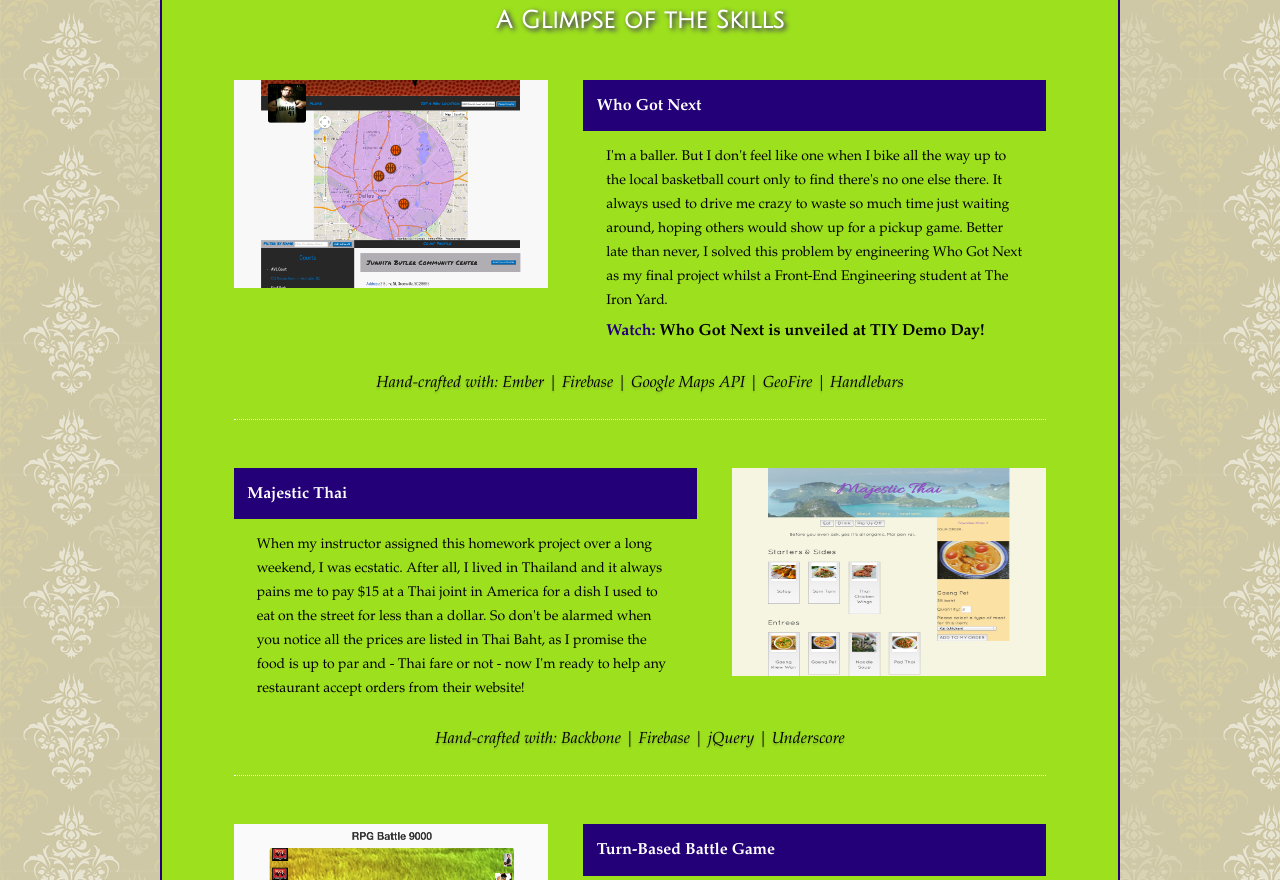
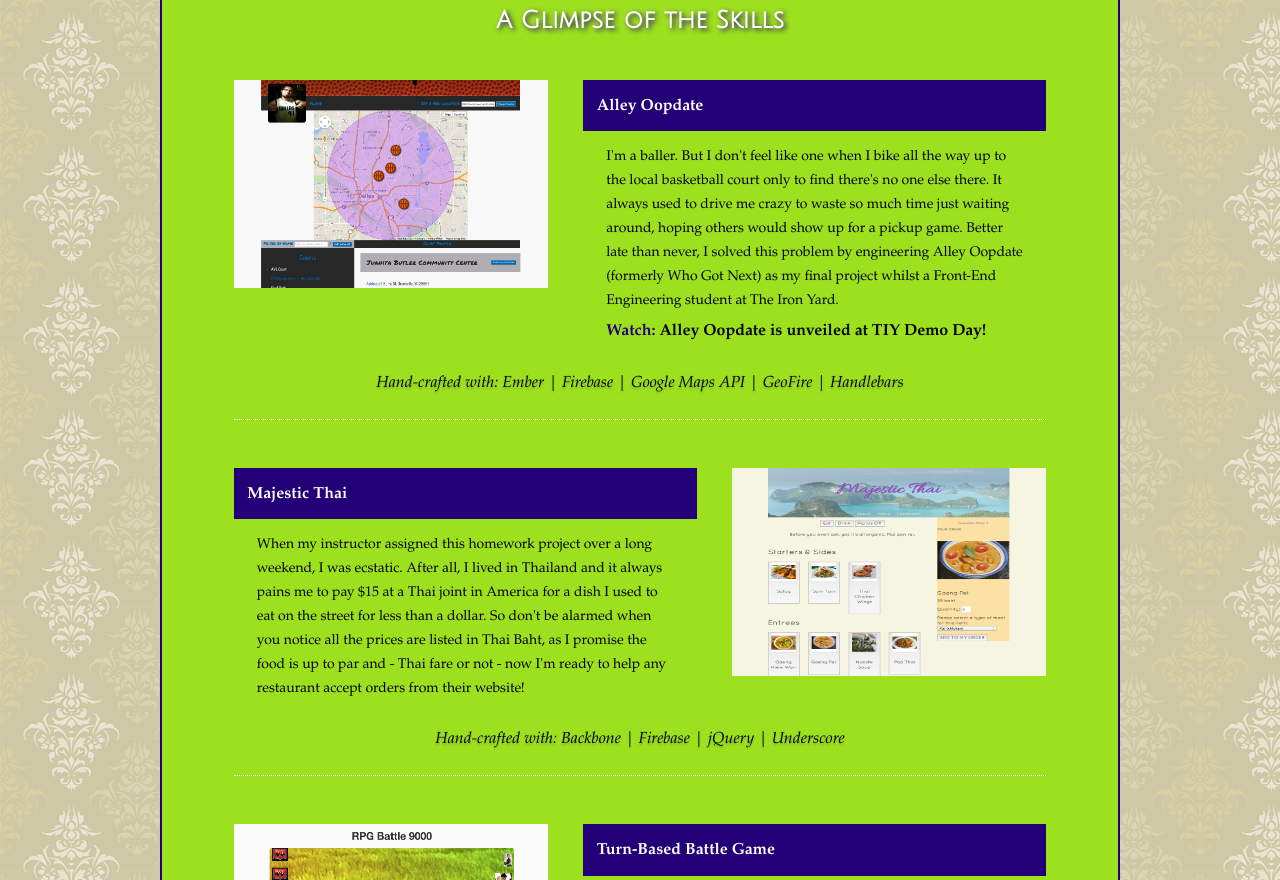
Before and after one commit to plove13x/A14-Portfolio, a plain HTML site: page index.html in a window 1280 px wide. Shown: the part 845-1725 px from the top of the page. Drawn offline with Linux system fonts and the light colour scheme; a script that the page names is missing; some icons are missing.

Commit message:
adjusts Who Got Next references to Alley Oopdate and attempts this change, gulp clean, & gulp all in one step and will re-gulp deploy following this commit/push

```diff
--- a/index.html
+++ b/index.html
@@ -70,7 +70,7 @@
                 <div class="project">
                     <div class="projectSS">
                         <div class="SSContainer Left WGN">
-                            <a href="http://plove13x.github.io/WhosGotNext/" target="_blank"><p class="blackRollUp hidden">Click to see Who Got Next</p></a>
+                            <a href="http://alleyoopdate.net" target="_blank"><p class="blackRollUp hidden">Click to see Alley Oopdate</p></a>
                         </div>                  <!-- force new tab? -->
                     </div><!--
                  --><div class="projectRC">
@@ -78,13 +78,13 @@
                         <div class="leftMRG"></div>
                         <div class="rightM"></div>
 
-                        <a href="http://plove13x.github.io/WhosGotNext/" target="_blank"><h4>Who Got Next</h4></a>
-                        <div class="shrunkPic WGN"><a href="http://plove13x.github.io/WhosGotNext/" target="_blank"><p class="blackRollUp hidden">Tap image to see Who Got Next</p></a></div>
+                        <a href="http://alleyoopdate.net" target="_blank"><h4>Alley Oopdate</h4></a>
+                        <div class="shrunkPic WGN"><a href="http://alleyoopdate.net" target="_blank"><p class="blackRollUp hidden">Tap image to see Alley Oopdate</p></a></div>
                         <p class="bodyGraf">
-                        I'm a baller. But I don't feel like one when I bike all the way up to the local basketball court only to find there's no one else there. It always used to drive me crazy to waste so much time just waiting around, hoping others would show up for a pickup game. Better late than never, I solved this problem by engineering Who Got Next as my final project whilst a Front-End Engineering student at The Iron Yard.
+                        I'm a baller. But I don't feel like one when I bike all the way up to the local basketball court only to find there's no one else there. It always used to drive me crazy to waste so much time just waiting around, hoping others would show up for a pickup game. Better late than never, I solved this problem by engineering Alley Oopdate (formerly Who Got Next) as my final project whilst a Front-End Engineering student at The Iron Yard.
                         </p>
                         <p class="noMargin">
-                            <span class="purps2">Watch: </span><a href="http://www.youtube.com/watch?v=kGDrOa4w-Uc&t=15m25s" target="_blank">Who Got Next is unveiled at TIY Demo Day!</a>
+                            <span class="purps2">Watch: </span><a href="http://www.youtube.com/watch?v=kGDrOa4w-Uc&t=15m25s" target="_blank">Alley Oopdate is unveiled at TIY Demo Day!</a>
                         </p>
                     </div>
                     <p class="italic center whiteDotBtm">
```
